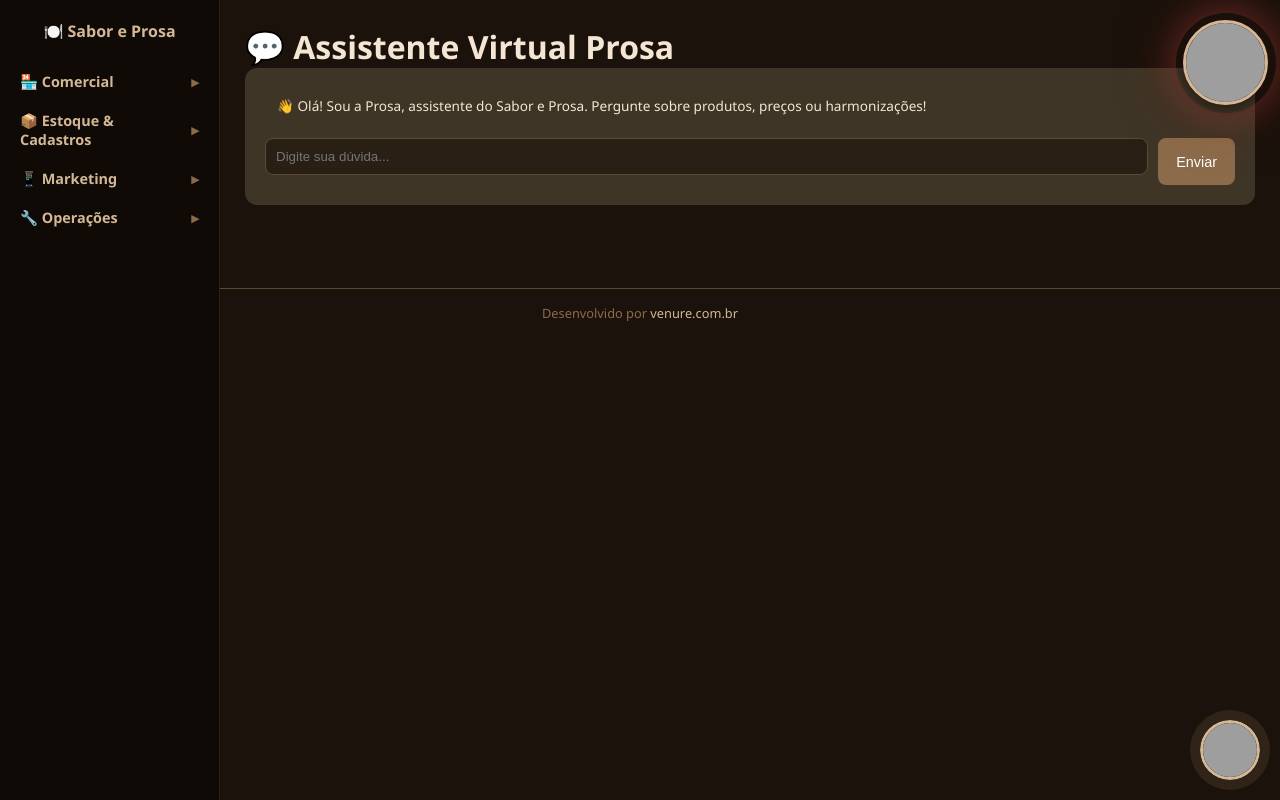
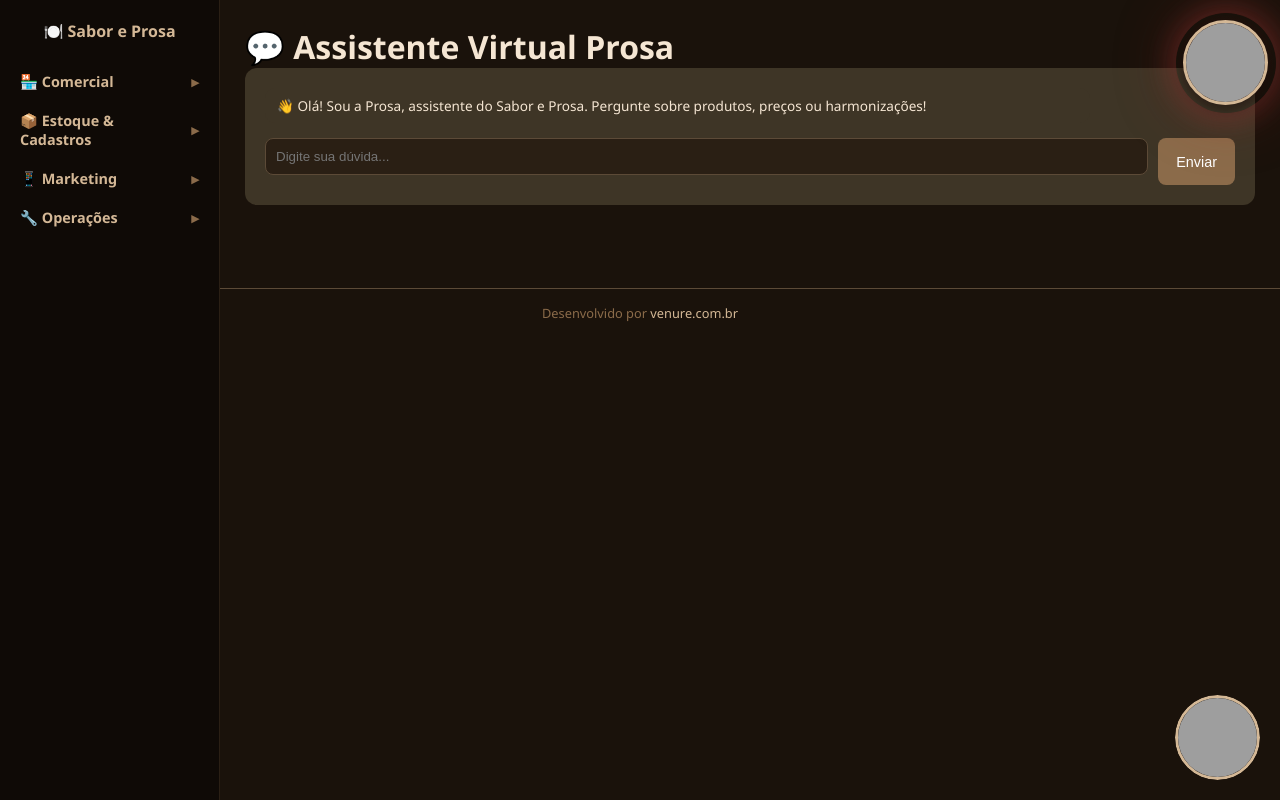
Before and after one commit to falecomofred-lab/sabor-prosa, a Flask app: template app/templates/chat.html in a window 1280 px wide. Run offline with Flask 3, Linux system fonts and the light colour scheme; the template is opened without the code that fills it, so the values that code supplies are empty; grey boxes are pictures that could not be loaded.

Commit message:
Aumentar avatar Claudete para 85px

```diff
--- a/app/templates/base.html
+++ b/app/templates/base.html
@@ -88,9 +88,8 @@
         .overlay.show { display: block; }
 
         /* Chat Claudete */
-        .chat-popup-btn { position: fixed; bottom: 20px; right: 20px; width: 60px; height: 60px; border-radius: 50%; cursor: pointer; z-index: 1000; border: none; background: transparent; overflow: hidden; padding: 0; animation: pulse-avatar 2s ease-in-out infinite; }
-        @keyframes pulse-avatar { 0%, 100% { box-shadow: 0 0 0 0 rgba(139, 107, 74, 0.6); } 50% { box-shadow: 0 0 0 15px rgba(139, 107, 74, 0); } }
-        .chat-popup-btn img { width: 60px; height: 60px; border-radius: 50%; border: 3px solid #D4B896; box-shadow: 0 4px 15px rgba(0,0,0,0.5); object-fit: cover; }
+        .chat-popup-btn { position: fixed; bottom: 20px; right: 20px; width: 85px; height: 85px; border-radius: 50%; cursor: pointer; z-index: 1000; border: none; background: transparent; overflow: hidden; padding: 0; animation: pulse-avatar 2s ease-in-out infinite; }
+.chat-popup-btn img { width: 85px; height: 85px; border-radius: 50%; border: 3px solid #D4B896; box-shadow: 0 4px 15px rgba(0,0,0,0.5); object-fit: cover; }
         .chat-popup { position: fixed; bottom: 90px; right: 20px; width: 380px; height: 500px; background: #2A1F14; border-radius: 16px; box-shadow: 0 8px 30px rgba(0,0,0,0.7); z-index: 1000; display: none; flex-direction: column; }
         .chat-popup.active { display: flex; }
         .chat-popup-header { background: #3E3526; padding: 12px 15px; display: flex; justify-content: space-between; align-items: center; border-radius: 16px 16px 0 0; }
```
